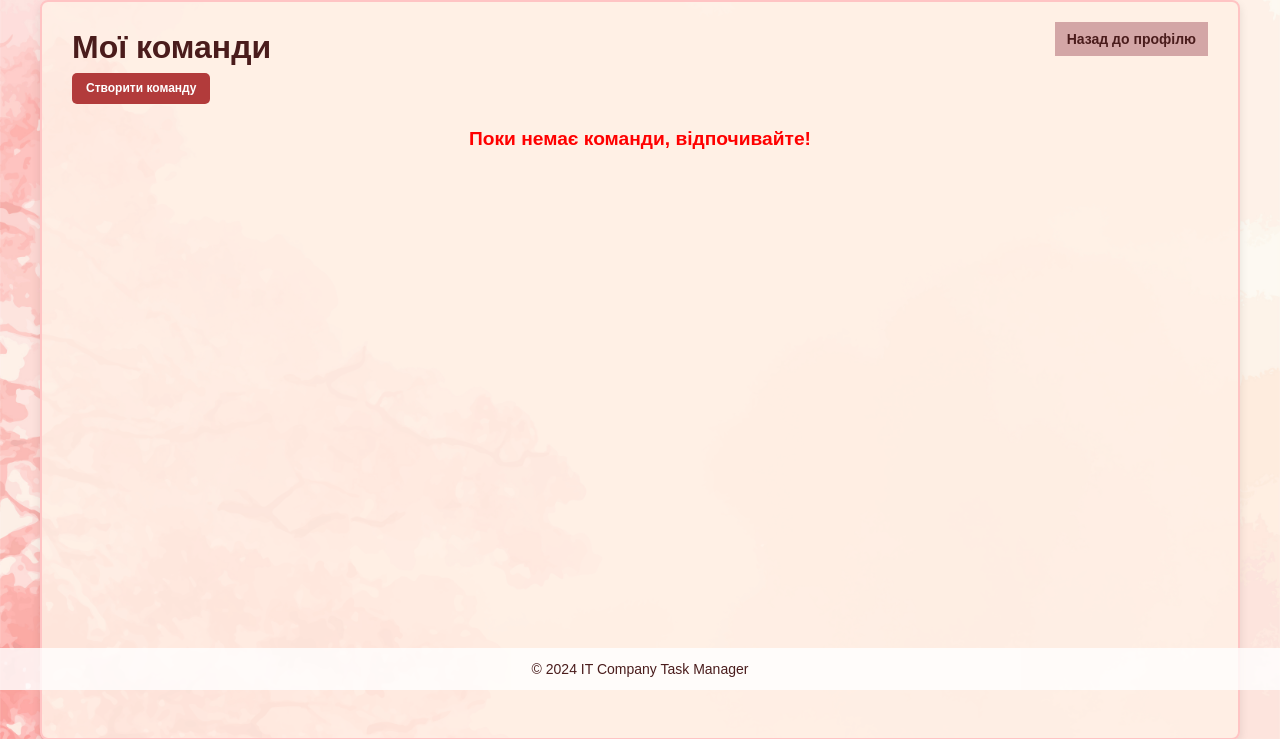
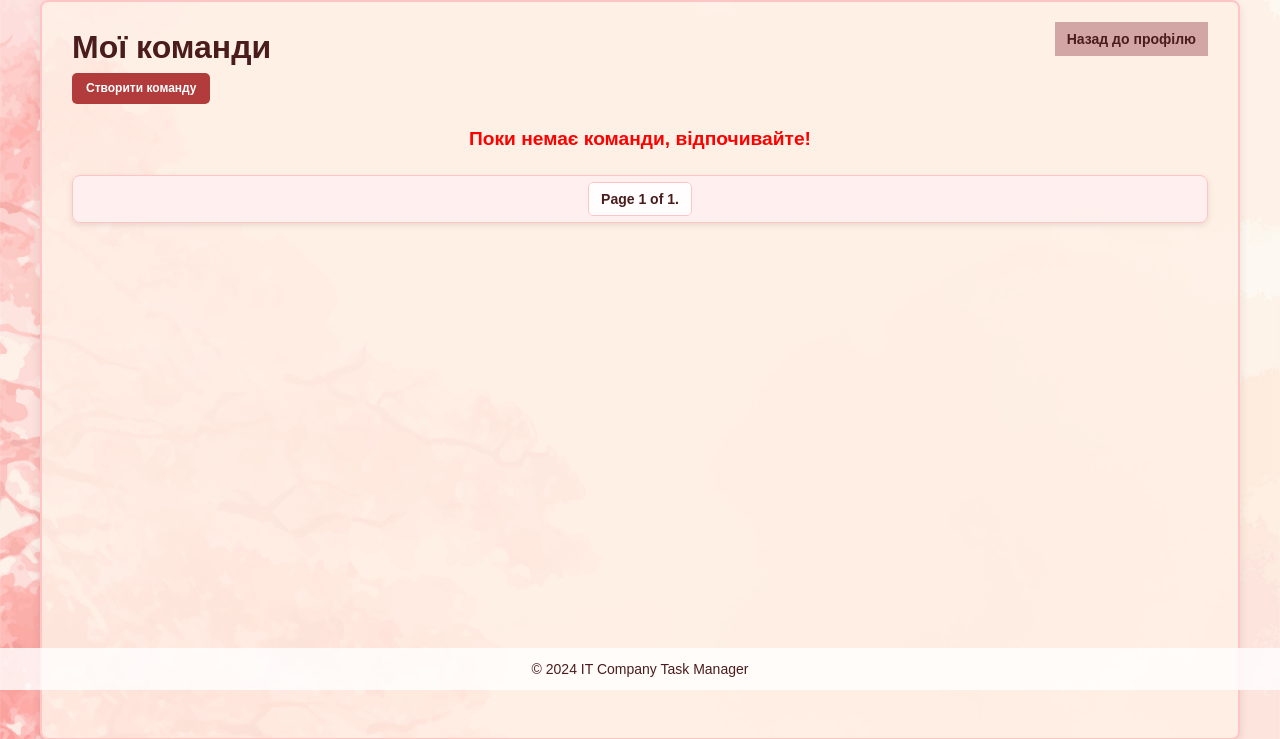
Before and after one commit to b4oody/task-track-manager, a Django app: page /profile/teams/ in a window 1280 px wide. Shown: the part 110-849 px from the top of the page. Run offline with Django 5.2, Linux system fonts and the light colour scheme; the visitor is signed in with stand-in values (Sample User, id 1); data comes from the database, SQL or seed files in the repository; data that the repository does not hold is empty.

Commit message:
add the pagination

```diff
--- a/taskhub/views.py
+++ b/taskhub/views.py
@@ -100,8 +100,10 @@ def projects_page_view(request: HttpRequest) -> HttpResponse:
 
 def teams_page_view(request: HttpRequest) -> HttpResponse:
     worker = Worker.objects.get(pk=request.user.id)
+    page_obj = pagination(request, Team.objects.filter(members=worker), 8)
     context = {
-        "worker_teams": Team.objects.filter(members=worker)
+        "worker_teams": Team.objects.filter(members=worker),
+        "page_obj": page_obj,
     }
     return render(request, "teams/user-teams.html", context=context)
 
@@ -202,6 +204,7 @@ def task_details_page_view(request: HttpRequest, pk: int) -> HttpResponse:
 
 def team_details_page_view(request: HttpRequest, pk: int) -> HttpResponse:
     team = Team.objects.get(pk=pk)
+
     return render(
         request,
         "teams/team-profile.html",
--- a/templates/teams/user-teams.html
+++ b/templates/teams/user-teams.html
@@ -21,15 +21,19 @@
     </div>
     <section class="teams-list">
 
-      {% for team in worker_teams %}
+      {% for team in page_obj %}
         <div class="team-card">
           <h2><a href="{% url 'taskhub:team-details' team.pk %}">{{ team.name }}</a></h2>
           <p>{{ team.description }}</p>
         </div>
-        {% empty %}
+      {% empty %}
         <h3 class="no-tasks">Поки немає команди, відпочивайте!</h3>
       {% endfor %}
 
     </section>
+
+    {% block pagination %}
+      {% include "includes/pagination/pagination.html" %}
+    {% endblock %}
   </main>
 {% endblock %}
```
